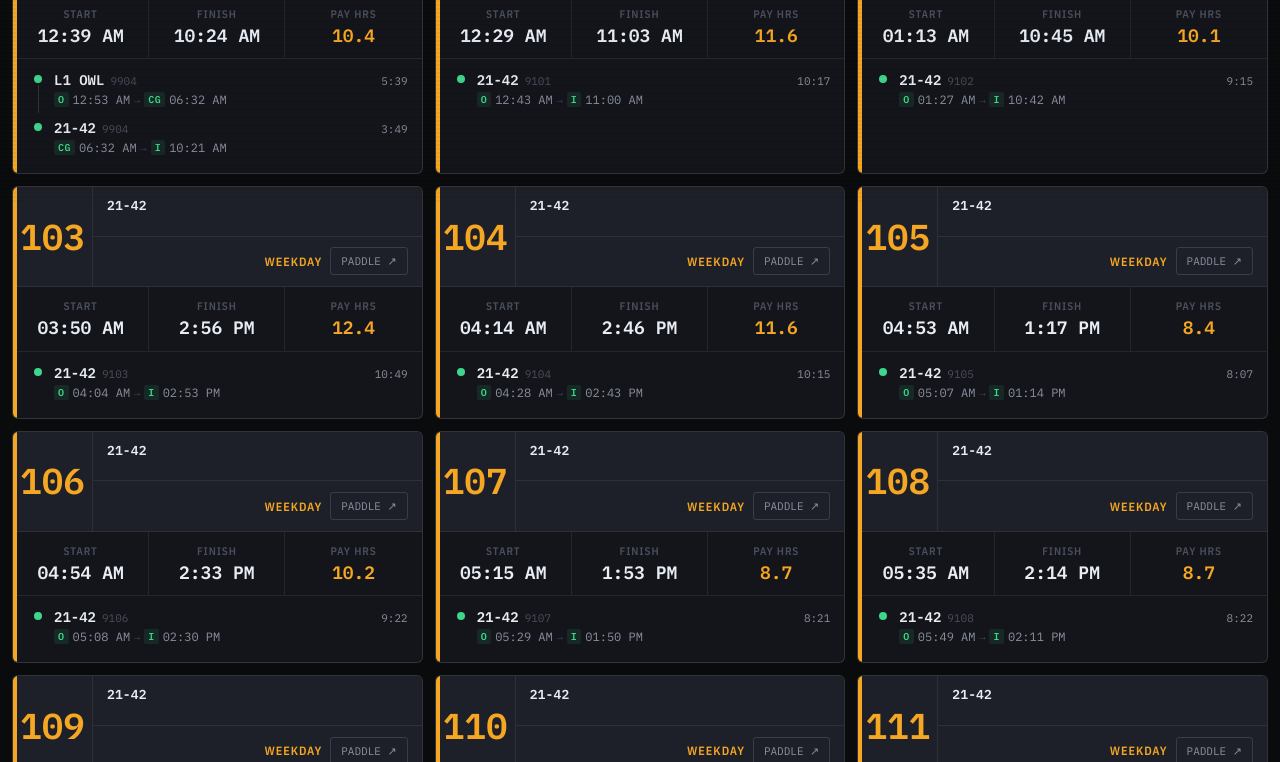
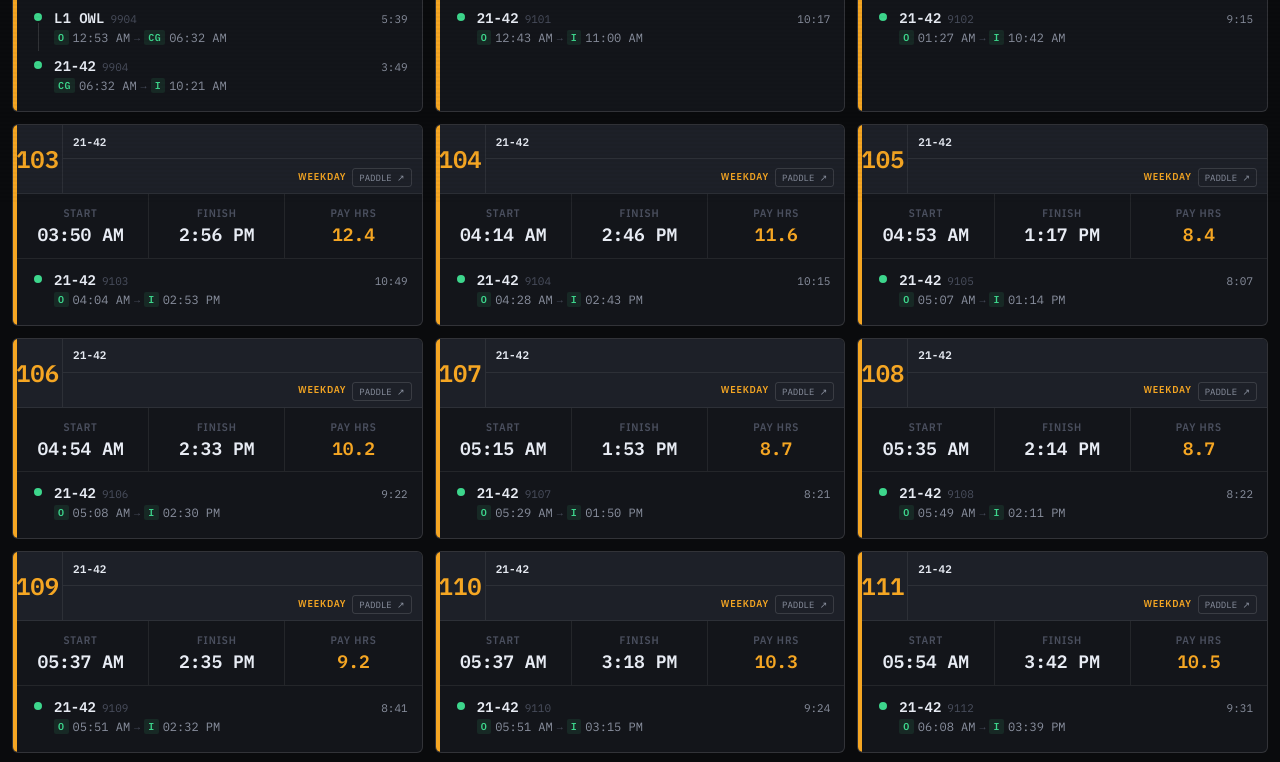
Before and after one commit to deenersin-png/paddle, a website: page index.html in a window 1280 px wide. Shown: the part 596-1358 px from the top of the page. Drawn offline with nearby package versions, Linux system fonts and the light colour scheme.

Commit message:
edited score card header Update index.html

```diff
--- a/index.html
+++ b/index.html
@@ -291,24 +291,24 @@ header {
 
 .card-head {
   display: grid;
-  grid-template-columns: 80px 1fr;
+  grid-template-columns: 50px 1fr;
   gap: 0;
   border-bottom:1px solid var(--line);
   background:var(--ink3);
-  min-height: 100px;
+  min-height: auto;
 }
 
 .card-head-left {
   display: flex;
   align-items: center;
   justify-content: center;
-  padding: 14px;
+  padding: 8px 10px;
   border-right: 1px solid var(--line);
 }
 
 .run-num {
   font-family:var(--mono);
-  font-size:36px;
+  font-size:24px;
   font-weight:700;
   color:var(--amber);
   line-height:1;
@@ -327,29 +327,34 @@ header {
 
 .card-head-top {
   display: flex;
-  align-items: flex-start;
-  padding: 10px 14px;
+  align-items: center;
+  padding: 6px 10px;
   border-bottom: 1px solid var(--line);
+  min-height: 20px;
 }
 
 .run-routes {
   font-family:var(--mono);
-  font-size:13px;
+  font-size:11px;
   font-weight:600;
   color:var(--bright);
   letter-spacing:.01em;
+  overflow: hidden;
+  text-overflow: ellipsis;
+  white-space: nowrap;
 }
 
 .card-head-bottom {
   display: flex;
   align-items: center;
   justify-content: flex-end;
-  padding: 10px 14px;
-  gap: 8px;
+  padding: 6px 10px;
+  gap: 6px;
+  min-height: 20px;
 }
 
 .run-day {
-  font-size:12px;
+  font-size:10px;
   font-weight:600;
   letter-spacing:.08em;
   text-transform:uppercase;
@@ -363,17 +368,17 @@ header {
 
 .btn-paddle {
   font-family:var(--mono);
-  font-size:11px;
+  font-size:9px;
   background:none;
   border:1px solid var(--line2);
   color:var(--mid);
-  padding:6px 10px;
+  padding:3px 6px;
   border-radius:3px;
   cursor:pointer;
   text-decoration:none;
   display:none;
   align-items:center;
-  gap:4px;
+  gap:3px;
   transition:all .15s;
   white-space:nowrap;
   flex-shrink: 0;
```
